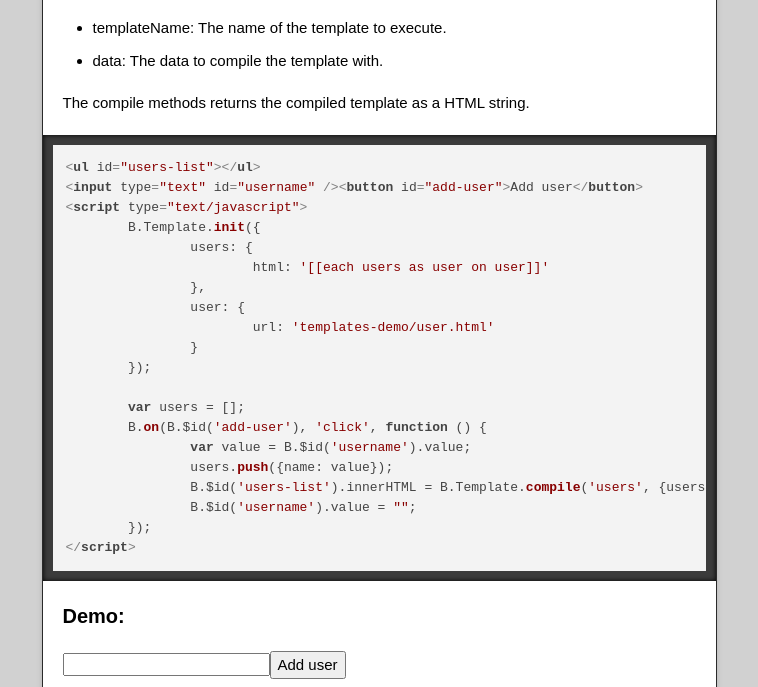
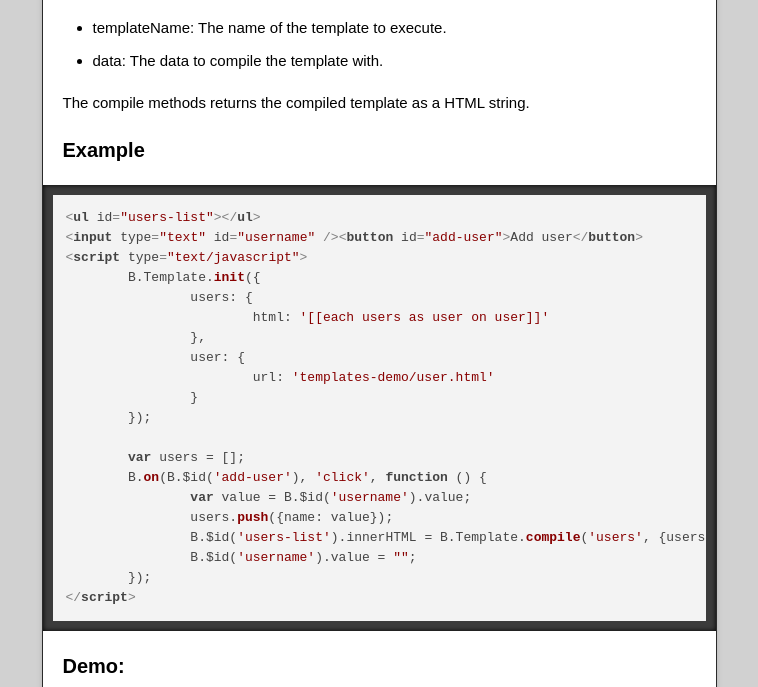
Before and after one commit to padawin/Butterfly-js, a website: page template.html in a window 1280 px wide. Shown: the part 2763-3450 px from the top of the page, without its empty margins (261-1019 px from the left). Drawn offline with nearby package versions, Linux system fonts and the light colour scheme.

Commit message:
title added

```diff
--- a/template.html
+++ b/template.html
@@ -130,6 +130,7 @@ B.Template = loader.getModule('bTemplate');</code></pre>
 									<li>data: The data to compile the template with.</li>
 								</ul>
 								<p>The compile methods returns the compiled template as a HTML string.</p>
+								<h3>Example</h3>
 								<div class="example">
 									<pre><code class="html">&lt;ul id="users-list"&gt;&lt;/ul&gt;
 &lt;input type="text" id="username" /&gt;&lt;button id="add-user"&gt;Add user&lt;/button&gt;
```
